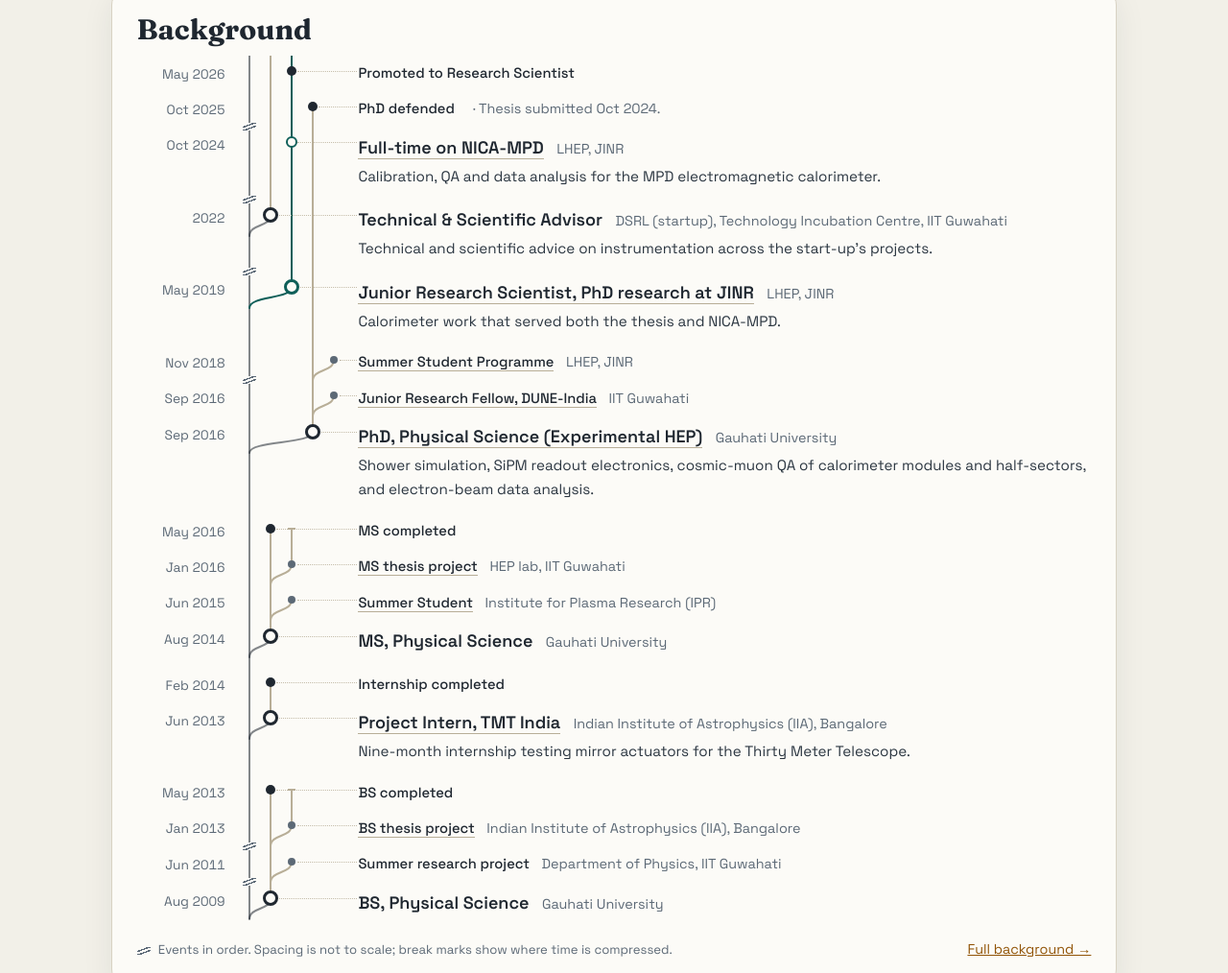
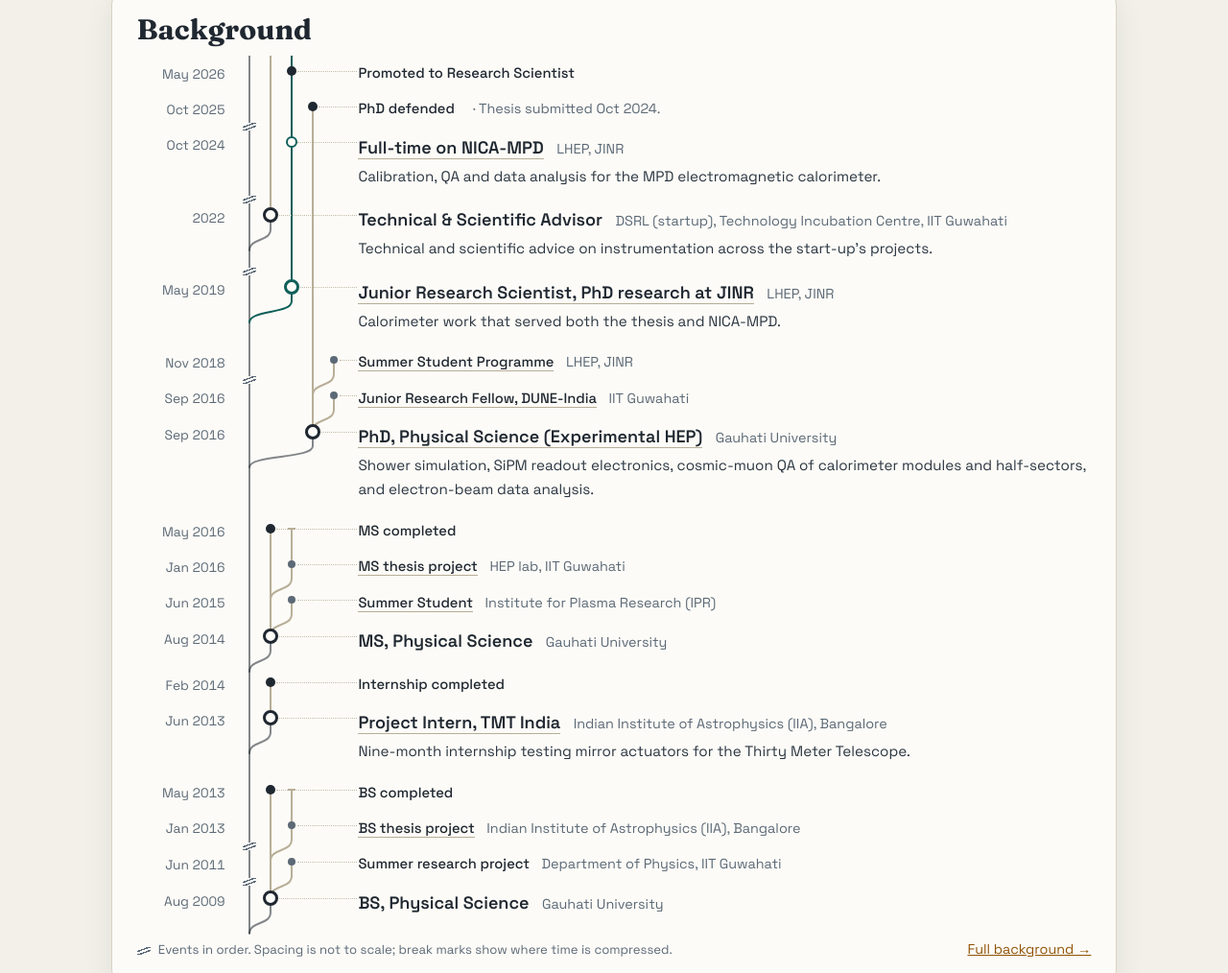
Before and after one commit to maharnab/maharnab.github.io, an Astro site: page / in a window 1280 px wide. Shown: the part 2596-3610 px from the top of the page at 96% size. Built offline with nearby package versions, Linux system fonts and the light colour scheme; Astro itself is replaced by a stand-in of ours.

Commit message:
Background: branches end with a short straight run into each dot
Co-Authored-By: Claude Opus 5.5 <noreply@anthropic.com>

```diff
--- a/src/components/GitTimeline.astro
+++ b/src/components/GitTimeline.astro
@@ -93,8 +93,10 @@ const nLanes = Math.max(...all.map((g) => g.lane));
 const LANE_W = 22;
 const xOf = (lane: number) => LANE_W / 2 + LANE_W * lane;
 const W = LANE_W * (nLanes + 1);
-const C = 22;
-const curve = (x0: number, x1: number) => `M ${x0} ${C} C ${x0} ${C * 0.4}, ${x1} ${C * 0.6}, ${x1} 0`;
+const S = 15; // straight run into the dot (visible past the largest dot radius)
+const C = 22 + S; // total height of a branch: curve, then straight
+const curve = (x0: number, x1: number) =>
+	`M ${x0} ${C} C ${x0} ${S + (C - S) * 0.4}, ${x1} ${S + (C - S) * 0.6}, ${x1} ${S} L ${x1} 0`;
 const last = rows.length - 1;
 
 type Seg = { x: number; part: 'full' | 'up' | 'down' | 'start'; cls: string };
@@ -120,7 +122,7 @@ const when = (e: Entry) => e.startLabel ?? `${MON[Number(e.start.slice(5, 7)) -
 const href = (e: Entry) => (e.project ? `/projects/${e.project}/` : undefined);
 ---
 
-<ol class="tl" style={`--w:${W}px`}>
+<ol class="tl" style={`--w:${W}px; --c:${C}px`}>
 	{
 		rows.map((e, i) => {
 			const g = groupOf(e);
@@ -214,7 +216,7 @@ const href = (e: Entry) => (e.project ? `/projects/${e.project}/` : undefined);
 	/* the time line starts where the oldest subline branches off */
 	.line.start {
 		bottom: auto;
-		height: calc(var(--dot-y) + 22px);
+		height: calc(var(--dot-y) + var(--c));
 	}
 	.line.cap::before {
 		content: '';
```
